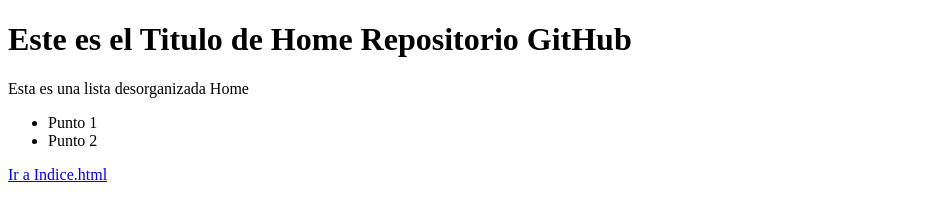
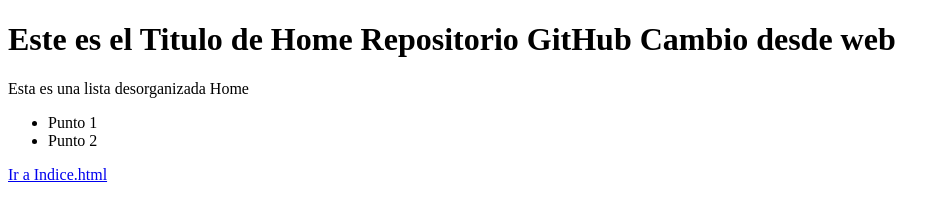
Before and after one commit to jimbeto2/Repositorio02, a plain HTML site: page home.html in a window 1280 px wide. Shown: the whole page, without its empty margins (0-950 px from the left). Drawn offline with Linux system fonts and the light colour scheme.

Commit message:
Update home.html

```diff
--- a/home.html
+++ b/home.html
@@ -6,7 +6,7 @@
     <title>Document</title>
 </head>
 <body>
-    <h1> Este es el Titulo de Home Repositorio GitHub </h1>
+    <h1> Este es el Titulo de Home Repositorio GitHub Cambio desde web </h1>
     <p> Esta es una lista desorganizada Home</p>
         <ul>
             <li> Punto 1</li>
```
